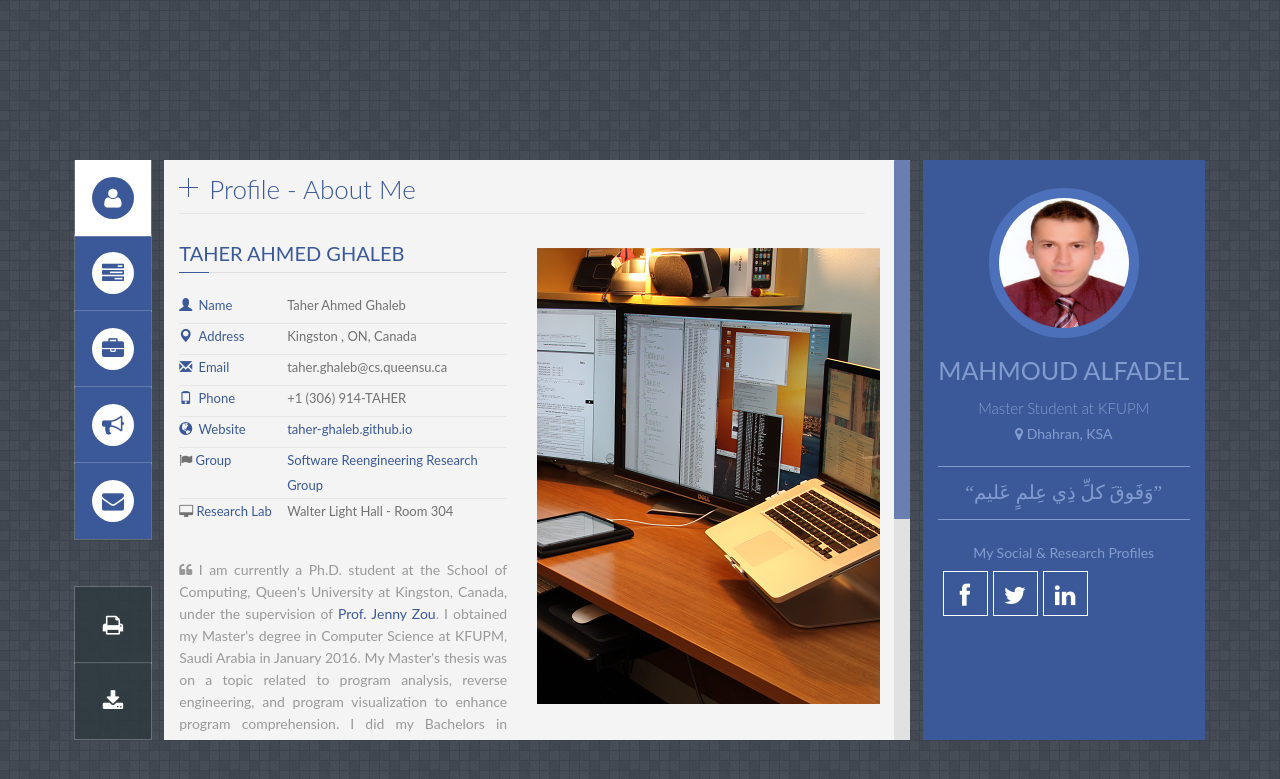
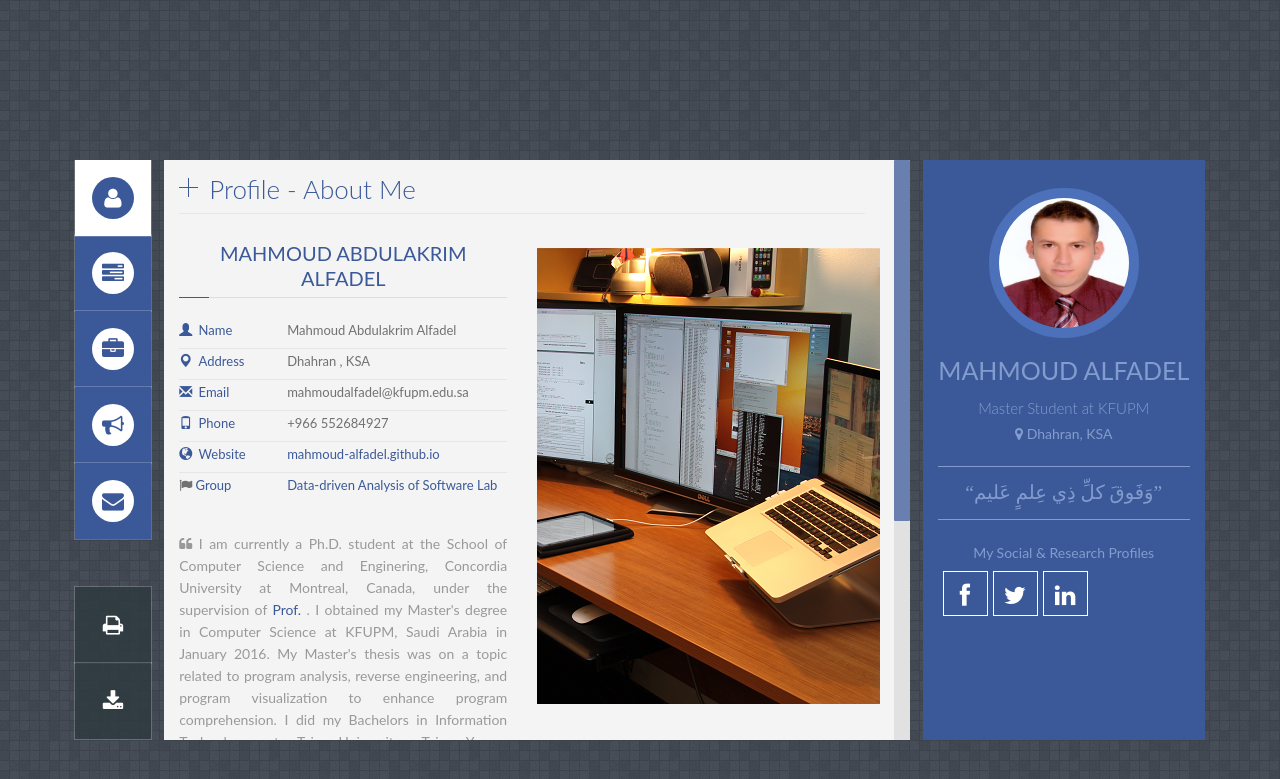
Before and after one commit to Taher-Ghaleb/Taher-Ghaleb.github.io, a Jekyll site: the page built from index.html, in a window 1280 px wide. Shown: the top 779 px of the page. Built offline with Jekyll 4.4.1, drawn with Linux system fonts in a browser that asks for light colours; some web fonts are replaced.

Commit message:
Update profile.html

```diff
--- a/_includes/profile.html
+++ b/_includes/profile.html
@@ -8,7 +8,7 @@
 
         <!--About me-->
         <div class="title_content">
-            <div class="text_content">Taher Ahmed Ghaleb</div>
+            <div class="text_content">Mahmoud Abdulakrim Alfadel</div>
             <div class="clear"></div>
         </div>
 
@@ -16,54 +16,54 @@
             <li>
                 <i class="glyphicon glyphicon-user"></i>
                 <label>Name</label>
-                <span class="value">Taher Ahmed Ghaleb</span>
+                <span class="value">Mahmoud Abdulakrim Alfadel</span>
                 <div class="clear"></div>
             </li>
 
             <li>
                 <i class="glyphicon glyphicon-map-marker"></i>
                 <label>Address</label>
-                <span class="value">Kingston , ON, Canada</span>
+                <span class="value">Dhahran , KSA</span>
                 <div class="clear"></div>
             </li>
 
             <li>
                 <i class="glyphicon glyphicon-envelope"></i>
                 <label>Email</label>
-                <span class="value">taher.ghaleb@cs.queensu.ca</span>
+                <span class="value">mahmoudalfadel@kfupm.edu.sa</span>
                 <div class="clear"></div>
             </li>
 
             <li>
                 <i class="glyphicon glyphicon-phone"></i>
                 <label>Phone</label>
-                <span class="value">+1 (306) 914-TAHER</span>
+                <span class="value">+966 552684927</span>
                 <div class="clear"></div>
             </li>
 
             <li>
                 <i class="glyphicon glyphicon-globe"></i>
                 <label>Website</label>
-                <span class="value"><a href="taher-ghaleb.github.io" target="_blank">taher-ghaleb.github.io</a></span>
+                <span class="value"><a href="mahmoud-alfadel.github.io" target="_blank">mahmoud-alfadel.github.io</a></span>
                 <div class="clear"></div>
             </li>
             <li>
                 <i class="fa fa-flag"></i>
                 <label>Group</label>
-                <span class="value"><a href="http://post.queensu.ca/~zouy" target="_blank">Software Reengineering Research Group</a></span>
+                <span class="value"><a href="http://das.encs.concordia.ca/" target="_blank">Data-driven Analysis of Software Lab</a></span>
                 <div class="clear"></div>
             </li>
-            <li>
+           <!-- <li>
                 <i class="fa fa-desktop"></i>
                 <label>Research Lab</label>
                 <span class="value">Walter Light Hall - Room 304</span>
                 <div class="clear"></div>
-            </li>
+            </li> -->
 	</ul>
 
         <p style="margin-bottom:20px; text-align:justify;">
             <i class="fa fa-quote-left" style=""></i>
-            I am currently a Ph.D. student at the School of Computing, Queen's University at Kingston, Canada, under the supervision of <a href="http://my.ece.queensu.ca/People/Y-Zou/index.html" target="_blank">Prof. Jenny Zou</a>. I obtained my Master's degree in Computer Science at KFUPM, Saudi Arabia in January 2016. My Master's thesis was on a topic related to program analysis, reverse engineering, and program visualization to enhance program comprehension. I did my Bachelors in Information Technology at Taiz University, Taiz, Yemen (September 2003 - July 2008). My BS graduation project was related to telephony applications and IVR systems. After earning the bachelor's degree, I worked at Taiz University as a full-time Teaching Assistant for three years (December 2008 - December 2011).
+            I am currently a Ph.D. student at the School of Computer Science and Enginering, Concordia University at Montreal, Canada, under the supervision of <a href="http://my.ece.queensu.ca/People/Y-Zou/index.html" target="_blank">Prof. </a>. I obtained my Master's degree in Computer Science at KFUPM, Saudi Arabia in January 2016. My Master's thesis was on a topic related to program analysis, reverse engineering, and program visualization to enhance program comprehension. I did my Bachelors in Information Technology at Taiz University, Taiz, Yemen (September 2003 - July 2008). My BS graduation project was related to telephony applications and IVR systems. After earning the bachelor's degree, I worked at Taiz University as a full-time Teaching Assistant for three years (December 2008 - December 2011).
         </p>
 
          <p style="margin-bottom:20px; text-align:justify;">
```
